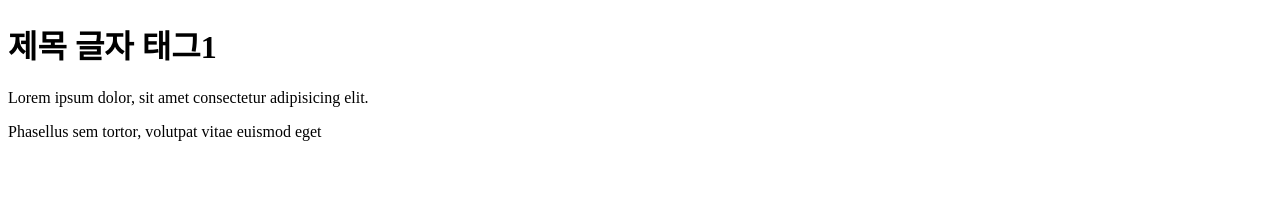
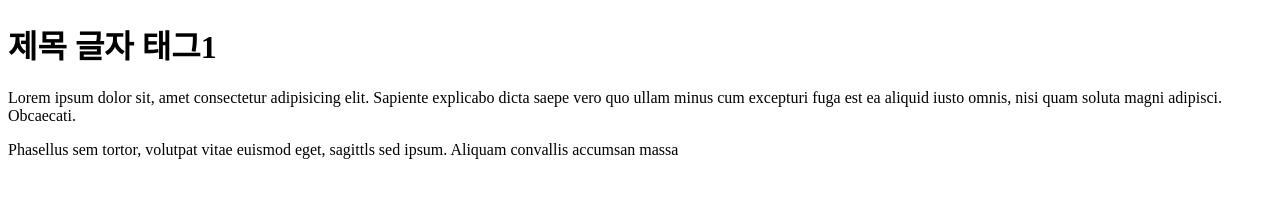
Before and after one commit to jacksimuse/StudyHtml, a plain HTML site: page 01_HTML/text_header.html in a window 1280 px wide. Drawn offline with Linux system fonts and the light colour scheme.

Commit message:
수정본

```diff
--- a/01_HTML/text_header.html
+++ b/01_HTML/text_header.html
@@ -5,7 +5,8 @@
     </head>
     <body>
         <h1>제목 글자 태그1</h1>
-        <p>Lorem ipsum dolor, sit amet consectetur adipisicing elit.</p>
-        <p>Phasellus sem tortor, volutpat vitae euismod eget</p>
+        <p>Lorem ipsum dolor sit, amet consectetur adipisicing elit. Sapiente explicabo dicta saepe vero quo ullam minus cum excepturi fuga est ea aliquid iusto omnis, nisi quam soluta magni adipisci. Obcaecati.</p>
+        <p>Phasellus sem tortor, volutpat vitae euismod eget, sagittls sed ipsum. Aliquam convallis accumsan massa</p>
+
     </body>
 </html>
```
